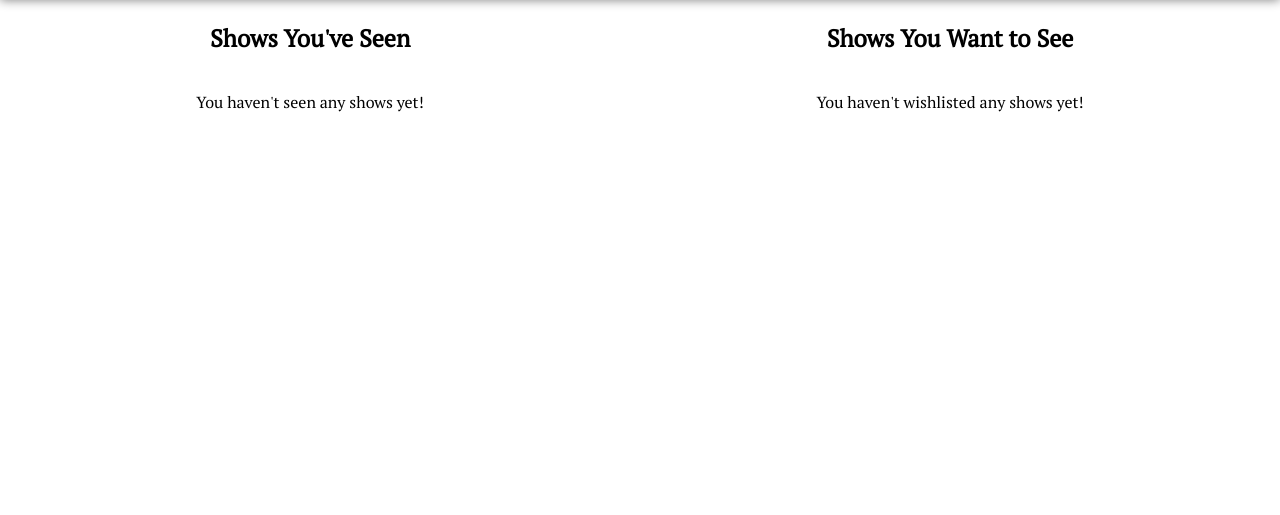
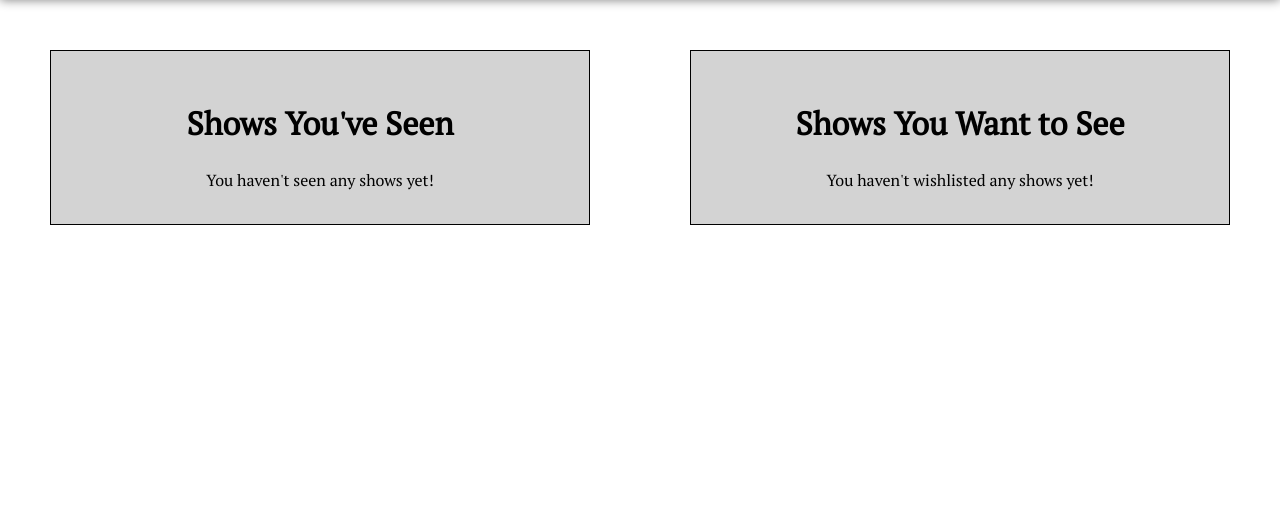
Before and after one commit to austin-showen/showtime, a Django app: page /shows/index/ in a window 1280 px wide. Shown: the part 160-675 px from the top of the page. Run offline with Django 4.2, Linux system fonts and the light colour scheme; the visitor is signed in with stand-in values (Sample User, id 1); data that the repository does not hold is empty.

Commit message:
update shows/index page and wishlist/seen list functionality

```diff
--- a/showtime/main_app/static/css/style.css
+++ b/showtime/main_app/static/css/style.css
@@ -4,7 +4,6 @@ body {
   flex-direction: column;
   margin: 0px;
   font-family: 'PT Serif', serif;
-
 }
 
 main {
@@ -95,28 +94,40 @@ a.linktext {
   display: flex;
   width: 100%;
   align-items: center;
-  justify-content: space-around;
+  justify-content: center;
 }
 
-.index-container table {
+.table-container {
+  background-color: lightgray;
+  border: 1px solid black;
+  width: 600px;
+  margin: 50px;
+  padding: 30px 0;
   text-align: center;
+  display: flex;
+  flex-direction: column;
+  align-items: center;
 }
 
-.index-container th {
-  font-size: 24px;
-  padding: 20px 10px;
+.table-container h2 {
+  text-transform: uppercase;
 }
 
-.index-container td {
-  padding: 10px;
-  height: 4vmin;
+.table-container a {
+  text-decoration: none;
+}
+
+.table-container td {
+  padding-left: 40px;
+  padding-right: 40px;
+  vertical-align: center;
 }
 
 .index-container a {
   height: auto;
   width: auto;
   margin: -20px 0 0 0;
-  color: darkgray;
+  color: #333333;
 }
 
 .home-container, .theater-container {
--- a/showtime/main_app/templates/shows/index.html
+++ b/showtime/main_app/templates/shows/index.html
@@ -3,34 +3,34 @@
 
 
 <div class='index-container'>
+  <div class="table-container">
+    <h1>Shows You've Seen</h2>
     <table>
-    <tr>
-      <th>Shows You've Seen</th>
-    </tr>
       {% for show in seen %}
       <tr>
         <td>
-        <h3><a href="{% url 'detail' show.id %}">{{show.name}}</a></h3>
+          <h2><a href="{% url 'detail' show.id %}">{{show.name}}</a></h2>
+        </td>
         <td><a href="{% url 'create_review' %}">Add a Review</a></td>
-      <td><a href="{% url 'seen_delete' show.id %}">X</a></td>
+        <td><a class="delete-button" href="{% url 'seen_delete' show.id %}">X</a></td>
       {% empty %}
       <tr>
         <td>You haven't seen any shows yet!</td>
       </tr>
       {% endfor %}
     </table>
+  </div>
 
+  <div class="table-container">
+    <h1>Shows You Want to See</h2>
     <table>
-    <tr>
-      <th>Shows You Want to See</th>
-    </tr>
       {% for show in wishlist %}
       <tr>
         <td>
-        <h3><a href="{% url 'detail' show.id %}">{{show.name}}</a>
+          <h2><a href="{% url 'detail' show.id %}">{{show.name}}</a></h2>
         </td>
-      </h3>
-      <td><a href="{% url 'wishlist_delete' show.id %}">X</a></td>
+        <td><a href="{% url 'seen_add' show.id %}">I've seen it!</a></td>
+        <td><a class="delete-button" href="{% url 'wishlist_delete' show.id %}">X</a></td>
       </tr>
       {% empty %}
       <tr>
@@ -39,5 +39,6 @@
       {% endfor %}
     </table>
   </div>
+</div>
 
 {% endblock %}
--- a/showtime/main_app/views.py
+++ b/showtime/main_app/views.py
@@ -74,6 +74,7 @@ def seen_add(request, show_id):
     user = request.user
     show = Show.objects.get(id=show_id)
     user.seen.add(show)
+    user.wishlist.remove(show)
     return redirect('shows_index')
 
 
@@ -89,6 +90,7 @@ def seen_delete(request, show_id):
 def wishlist_add(request, show_id):
     user = request.user
     show = Show.objects.get(id=show_id)
+    user.seen.remove(show)
     user.wishlist.add(show)
     return redirect('shows_index')
 
```
Lines whose indentation alone changed are shown as unchanged.
